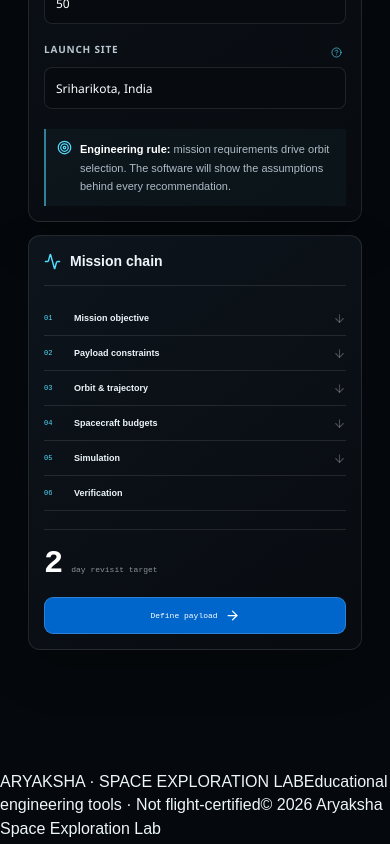
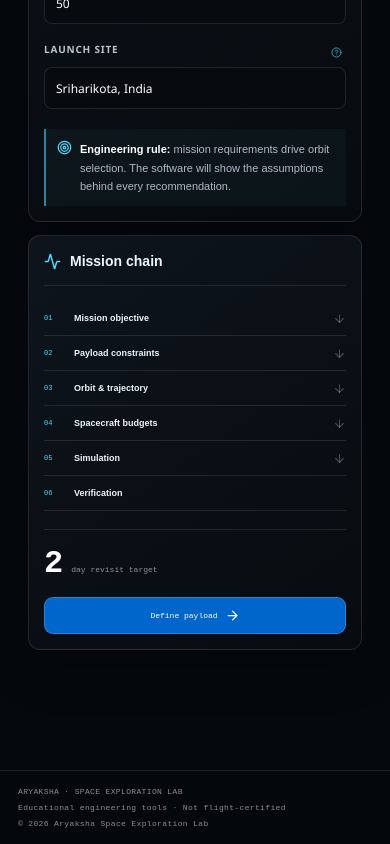
Before and after one commit to psytronot/Aryaksha, a React (Vite) app: page / in a window 390 px wide. Shown: the part 2811-3655 px from the top of the page. Built offline with nearby package versions, Linux system fonts and the light colour scheme.

Commit message:
style: add responsive lab footer

```diff
--- a/src/index.css
+++ b/src/index.css
@@ -236,3 +236,6 @@ html.aryaksha-app-active pwa-install {
 .finder-template-button{display:inline-flex;align-items:center;gap:8px;padding:8px 11px;border:1px solid var(--line);border-radius:7px;background:rgba(255,255,255,.025);color:var(--text);font:600 9px ui-monospace,monospace;cursor:pointer}
 .finder-template-button:hover{border-color:var(--cyan);color:var(--cyan)}
 .finder-template-button:focus-visible{outline:2px solid var(--cyan);outline-offset:3px}
+
+.app-footer{display:flex;flex-wrap:wrap;justify-content:space-between;gap:10px 22px;padding:18px 30px;border-top:1px solid var(--line);color:var(--muted);font:8px ui-monospace,monospace;letter-spacing:.35px;background:rgba(5,8,12,.72)}
+@media(max-width:640px){.app-footer{padding:16px 18px;flex-direction:column;gap:7px}}
```
